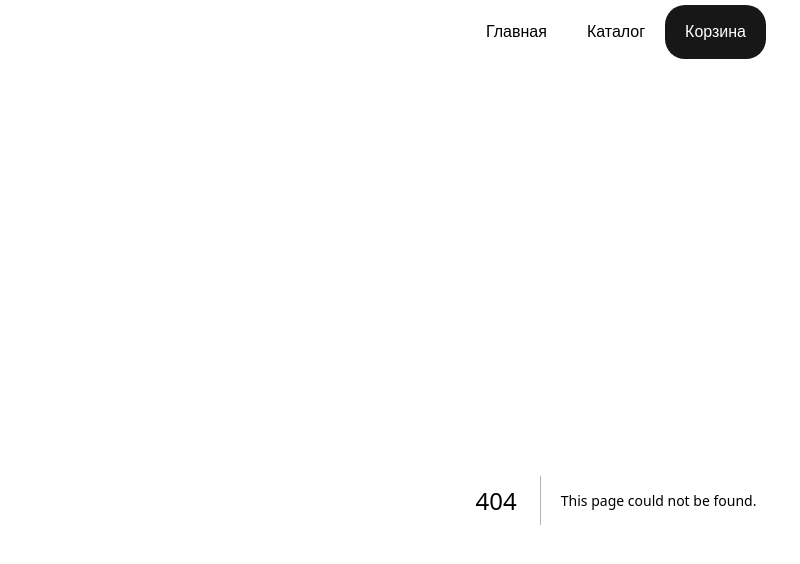
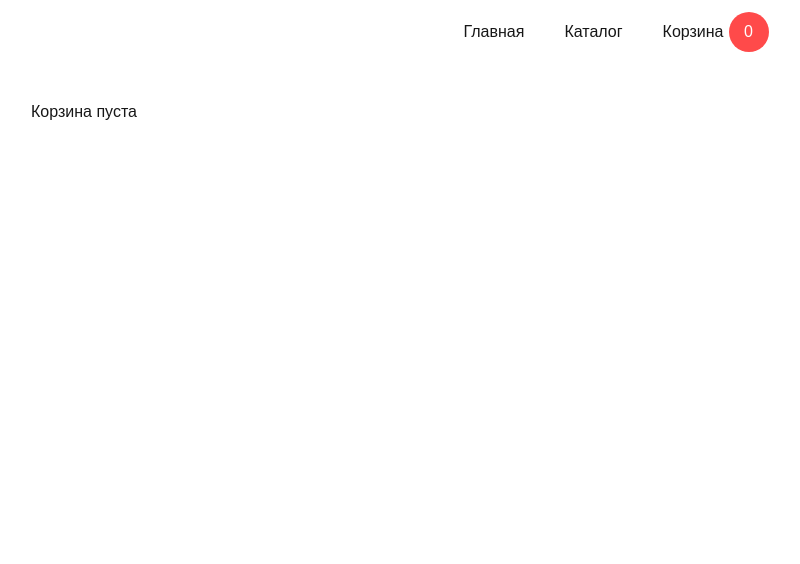
Before and after one commit to demonzloebychi/next-shop, a Next.js app: page /cart in a window 1280 px wide. Before the commit this address had no page. Shown: the top 564 px of the page, without its empty margins (24-824 px from the left). Built offline with nearby package versions, Linux system fonts and the light colour scheme.

Commit message:
add remove all cart, cart page, metadata cart, all price

```diff
--- /dev/null
+++ b/src/app/cart/page.tsx
@@ -0,0 +1,23 @@
+// 'use client'
+import Cart from '@/components/cart/Cart';
+import React from 'react';
+
+
+export const metadata: object = {
+    title: 'Корзина',
+    description: 'Все ваши товары',
+    openGraph: {
+        title: 'Корзина',
+        description: 'Все ваши товары',
+    }
+}
+
+const Page = () => {
+    return (
+        <div>
+            <Cart />
+        </div>
+    );
+}
+
+export default Page;
--- a/src/app/contexts/CartContext.tsx
+++ b/src/app/contexts/CartContext.tsx
@@ -1,7 +1,7 @@
 // CartContext.tsx
 'use client';
 
-import { createContext, useState, useEffect, ReactNode } from 'react';
+import { createContext, useState, useEffect, ReactNode, useCallback } from 'react';
 import { IProducts } from "@/app/products/products.interface";
 
 // Добавляем интерфейс для элемента корзины
@@ -15,13 +15,28 @@ interface CartContextValue {
   handleAddToCart: (product: IProducts) => void;
   handleRemoveFromCart: (productId: number) => void; // Изменяем тип на number
   handleIncreaseQuantity: (productId: number) => void; // Добавляем новую функцию
-
+  getTotalQuantity: () => number; // Добавляем функцию для общего количества
+  getTotalSum: () => number; // Добавляем функцию для общей суммы
+  handleClearCart : () => void
 }
 
+const CART_KEY = 'cart';
 const CartContext = createContext<CartContextValue | null>(null);
 
 export const CartProvider = ({ children }: { children: ReactNode }) => {
   const [cart, setCart] = useState<CartItem[]>([]);
+
+
+    // Загрузка из localStorage при монтировании
+    useEffect(() => {
+      const savedCart = localStorage.getItem(CART_KEY);
+      if (savedCart) setCart(JSON.parse(savedCart));
+    }, []);
+
+    // Сохранение в localStorage при изменении
+    useEffect(() => {
+      localStorage.setItem(CART_KEY, JSON.stringify(cart));
+    }, [cart]);
 
 
   // Логика добавления
@@ -64,9 +79,25 @@ const handleAddToCart = (product: IProducts) => {
     );
   };
 
+  const getTotalQuantity = useCallback(() => {
+    return cart.reduce((acc, item) => acc + item.quantity, 0);
+  }, [cart]);
+
+
+  const getTotalSum = useCallback(() => {
+    const totalSum = cart.reduce((acc, item) => acc + item.product.price * item.quantity, 0);
+    const totalSumRound = Math.round(totalSum)
+
+    return totalSumRound;
+  }, [cart]);
+
+
+  const handleClearCart = useCallback(() => {
+    setCart([]);
+  }, []);
 
   return (
-    <CartContext.Provider value={{ cart, handleAddToCart, handleRemoveFromCart, handleIncreaseQuantity }}>
+    <CartContext.Provider value={{ cart, handleAddToCart, handleRemoveFromCart, handleIncreaseQuantity, getTotalQuantity, getTotalSum, handleClearCart  }}>
       {children}
     </CartContext.Provider>
   );
--- a/src/app/globals.css
+++ b/src/app/globals.css
@@ -4,6 +4,8 @@
   --background: #ffffff;
   --foreground: #171717;
   --contrast-color: #1d4ed4;
+  --dange-color: rgb(255, 74, 74);
+
 }
 
 @theme inline {
@@ -216,7 +218,7 @@ main{
 }
 
 .remove-product {
-  background: rgb(255, 74, 74);
+  background: var(--dange-color);
   min-width: 40px;
   width: 40px;
   height: 40px;
@@ -234,3 +236,13 @@ main{
   color: var(--background);
   font-weight: 700;
 }
+
+.clear-cart-button {
+  margin-top: 10px;
+  padding: 15px 20px;
+  border: none;
+  border-radius: 50px;
+  cursor: pointer;
+  background: var(--dange-color);
+  color: var(--background);
+}
--- a/src/components/cart/Cart.tsx
+++ b/src/components/cart/Cart.tsx
@@ -11,13 +11,14 @@ export default function Cart() {
     throw new Error('CartContext не найден');
   }
 
-  const { cart, handleRemoveFromCart,  handleIncreaseQuantity  } = cartContext;
+  const { cart, handleRemoveFromCart,  handleIncreaseQuantity, getTotalSum, handleClearCart  } = cartContext;
 
   return (
     <div>
       {cart.length === 0 ? (
         <p>Корзина пуста</p>
       ) : (
+        <div>
           <ul className='cart-open-ul'>
             {cart.map((item) => (
               <li key={item.product.id}>
@@ -50,6 +51,19 @@ export default function Cart() {
               </li>
             ))}
           </ul>
+          <p className='text-3xl my-5'>Полная стоимость: {getTotalSum()} $</p>
+          <button
+            onClick={handleClearCart}
+            className='clear-cart-button mt-5  mb-[70px]'
+          >
+            Очистить корзину
+          </button>
+
+
+
+        </div>
+
+
       )}
     </div>
   );
--- a/src/components/header/Header.module.css
+++ b/src/components/header/Header.module.css
@@ -6,9 +6,9 @@
 .headerItem {
     padding-block: 20px;
 }
-.headerItem:nth-child(3){
+/* .headerItem:nth-child(3){
     padding-inline: 20px;
-  }
+  } */
 
 .headerItem a{
     padding: 20px;
@@ -22,3 +22,22 @@
     background: var(--background);
     z-index: 2;
 }
+.cartLink {
+    display: flex;
+    gap: 5px;
+    justify-content: center;
+    align-items: center;
+    padding-inline: 20px;
+
+}
+
+.quantity {
+    background: var(--dange-color);
+    color: var(--background);
+    width: 40px;
+    height: 40px;
+    display: flex;
+    justify-content: center;
+    align-items: center;
+    border-radius: 50px;
+}
--- a/src/components/header/Header.tsx
+++ b/src/components/header/Header.tsx
@@ -2,9 +2,19 @@
 import React, { useState } from 'react';
 import header from '@/components/header/Header.module.css'
 import Cart from '../cart/Cart';
+import { useContext } from 'react';
+import CartContext from '@/app/contexts/CartContext';
 
 const Header = () => {
     const [IsCartOpen, setIsCartOpen] = useState(false)
+
+    const cartContext = useContext(CartContext);
+
+  if (!cartContext) {
+    throw new Error('CartContext не найден');
+  }
+
+  const { getTotalQuantity } = cartContext;
 
     const MENU = [
         {
@@ -36,7 +46,14 @@ const Header = () => {
                             </li>
                         )
                     }
-                    <li>
+                    <a className={header.cartLink} href='/cart'>
+                        <p>Корзина</p>
+                        <div className={header.quantity}>
+                         {getTotalQuantity()}
+                        </div>
+
+                    </a>
+                    {/* <li>
                         <button
                             className={`cart ${IsCartOpen ? 'active' : ''}`}
                             onClick={() => setIsCartOpen(!IsCartOpen)}
@@ -47,7 +64,7 @@ const Header = () => {
                         <div className={`cart-open ${IsCartOpen ? 'active' : ''}`}>
                             <Cart />
                         </div>
-                    </li>
+                    </li> */}
                 </ul>
             </nav>
 
```
Lines whose indentation alone changed are shown as unchanged.
